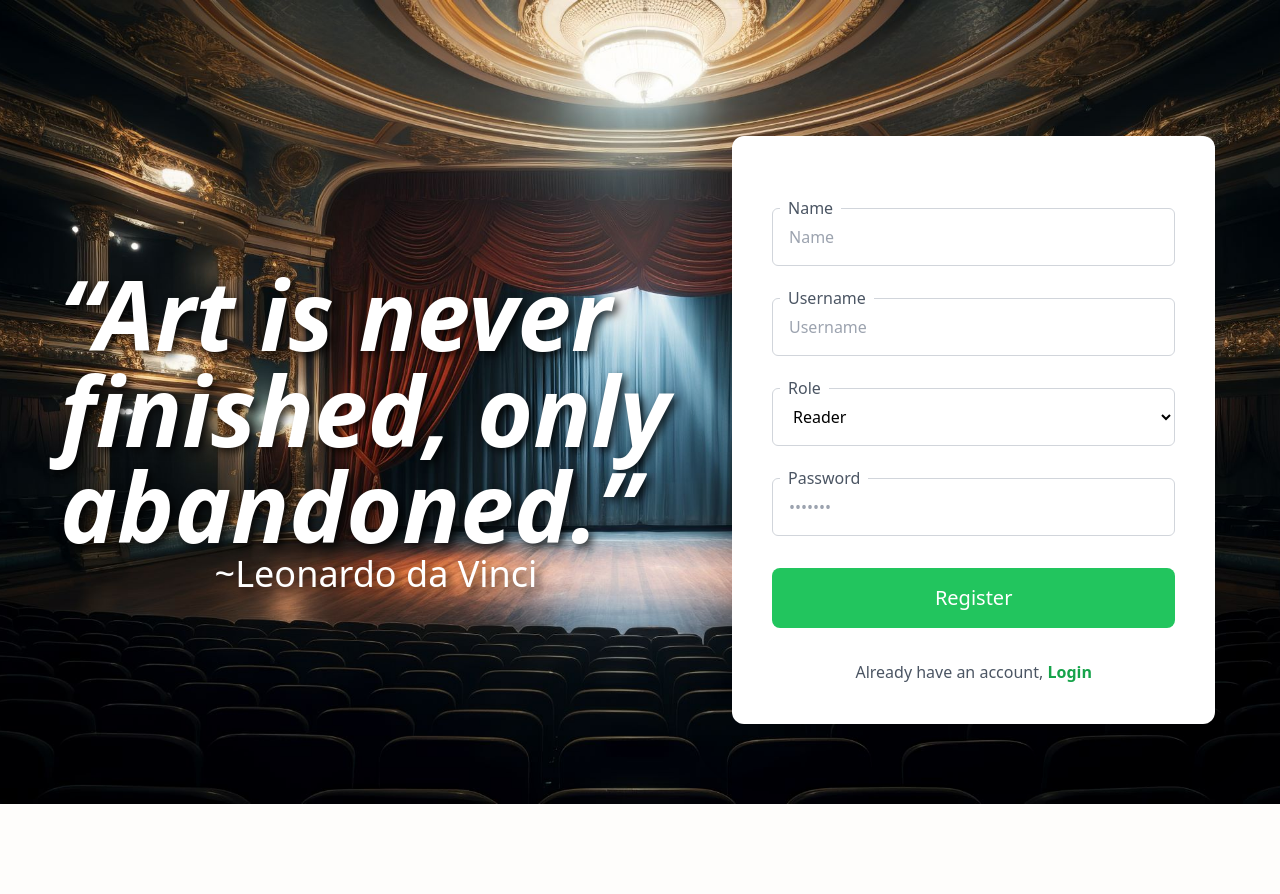
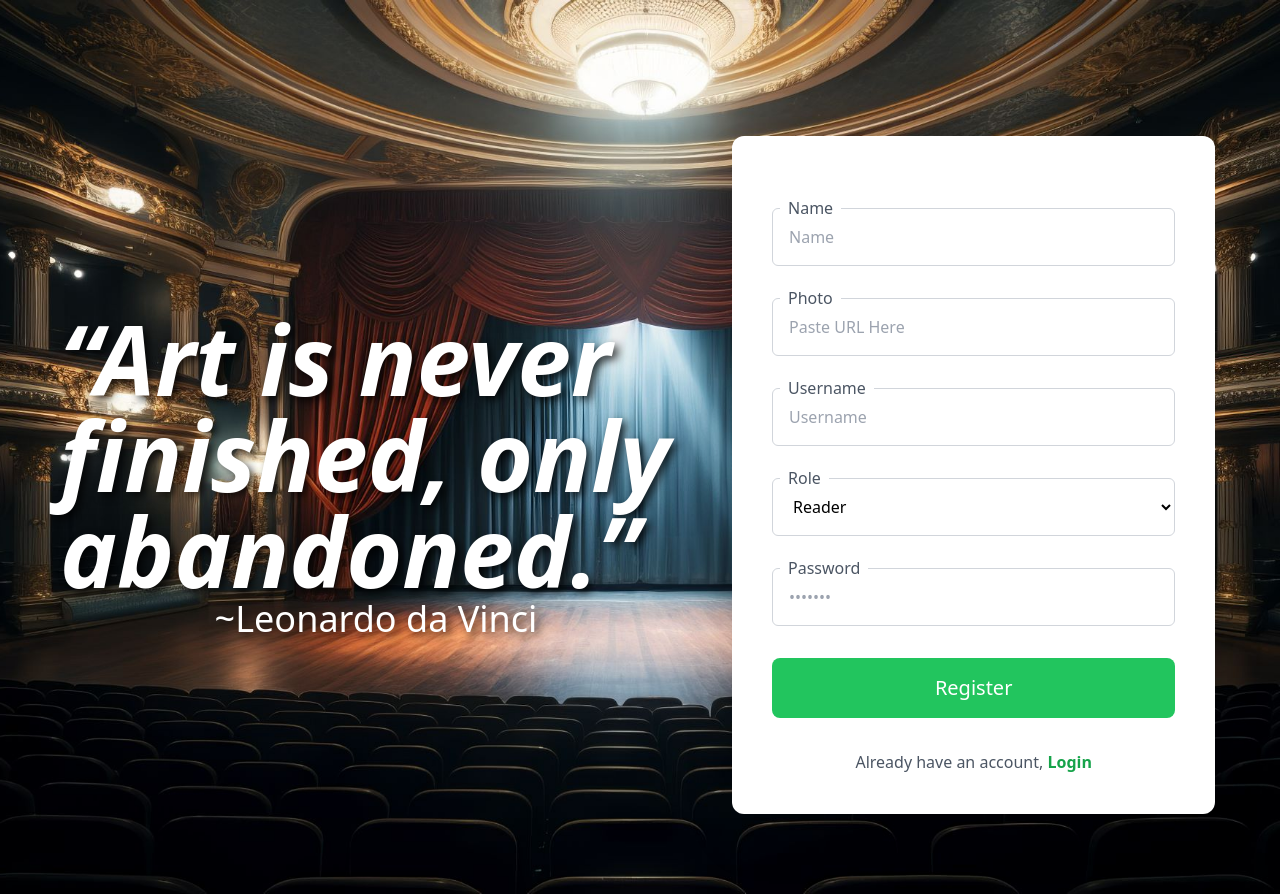
Before and after one commit to theshamkhi/Artflex, a PHP site: page /register.php in a window 1280 px wide. Before the commit the page ends 804 px from the top, so only its background shows below. Run offline with PHP 8.4, Linux system fonts and the light colour scheme; some libraries are stand-ins or nearby versions.

Commit message:
Users now can add thier profile photo

```diff
--- a/models/classes.php
+++ b/models/classes.php
@@ -14,16 +14,17 @@ class User {
         $this->connection = $db->getConnection();
     }
 
-    public function register($name, $username, $password, $role) {
+    public function register($name, $photo, $username, $password, $role) {
         try {
             $hashedPassword = password_hash($password, PASSWORD_BCRYPT);
-            $query = "INSERT INTO users (name, username, password, role) VALUES (:name, :username, :password, :role)";
+            $query = "INSERT INTO users (name, username, password, role, photoURL) VALUES (:name, :username, :password, :role, :photoURL)";
             $stmt = $this->connection->prepare($query);
             $stmt->execute([
                 ':name' => $name,
                 ':username' => $username,
                 ':password' => $hashedPassword,
-                ':role' => $role
+                ':role' => $role,
+                ':photoURL' => $photo
             ]);
             return true;
         } catch (PDOException $e) {
--- a/script.sql
+++ b/script.sql
@@ -4,6 +4,7 @@ USE Artflex;
 CREATE TABLE Users (
     UserID INT PRIMARY KEY AUTO_INCREMENT,
     Name VARCHAR(255) NOT NULL,
+    PhotoURL VARCHAR(255) DEFAULT 'https://thumbs.dreamstime.com/b/default-profile-picture-avatar-photo-placeholder-vector-illustration-default-profile-picture-avatar-photo-placeholder-vector-189495158.jpg',
     Username VARCHAR(100) UNIQUE NOT NULL,
     Password VARCHAR(255) NOT NULL,
     Role ENUM('Admin', 'Author', 'Reader') NOT NULL
--- a/templates/register.php
+++ b/templates/register.php
@@ -6,12 +6,13 @@ $new = new User();
 
 if ($_SERVER['REQUEST_METHOD'] === 'POST') {
     $username = $_POST['username'];
+    $photo = $_POST['photo'];
     $password = $_POST['password'];
     $name = $_POST['name'];
     $role = $_POST['role'];
 
     try {
-        $new->register($name, $username, $password, $role);
+        $new->register($name, $photo, $username, $password, $role);
         header('Location: login.php');
         exit();
     } catch (Exception $e) {
@@ -59,6 +60,12 @@ if ($_SERVER['REQUEST_METHOD'] === 'POST') {
                         <input type="text" name="name" placeholder="Name" class="border placeholder-gray-400 focus:outline-none focus:border-black w-full pt-4 pr-4 pb-4 pl-4 mt-2 mr-0 mb-0 ml-0 text-base block bg-white border-gray-300 rounded-md"/>
                     </div>
 
+                    <!-- PhotoURL -->
+                    <div class="relative">
+                        <p class="bg-white pt-0 pr-2 pb-0 pl-2 -mt-3 mr-0 mb-0 ml-2 font-medium text-gray-600 absolute">Photo</p>
+                        <input type="text" name="photo" placeholder="Paste URL Here" class="border placeholder-gray-400 focus:outline-none focus:border-black w-full pt-4 pr-4 pb-4 pl-4 mt-2 mr-0 mb-0 ml-0 text-base block bg-white border-gray-300 rounded-md"/>
+                    </div>
+
                     <!-- Username -->
                     <div class="relative">
                         <p class="bg-white pt-0 pr-2 pb-0 pl-2 -mt-3 mr-0 mb-0 ml-2 font-medium text-gray-600 absolute">Username</p>
```
Also changed, not shown: templates/userProfile.php (added).
